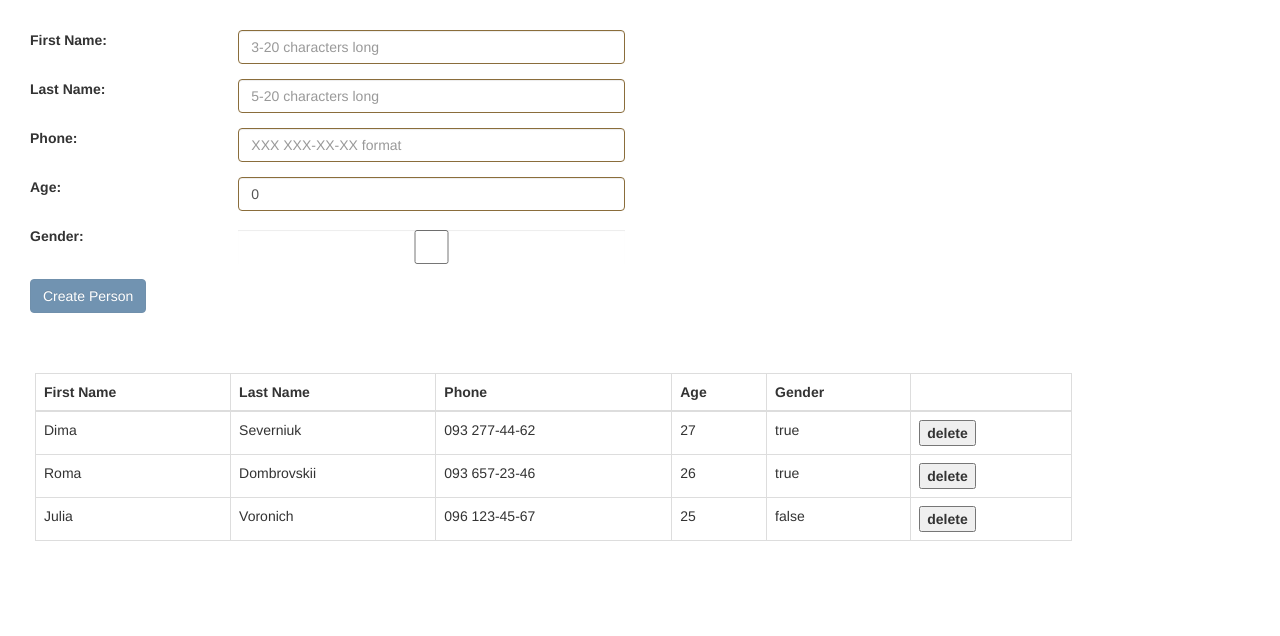
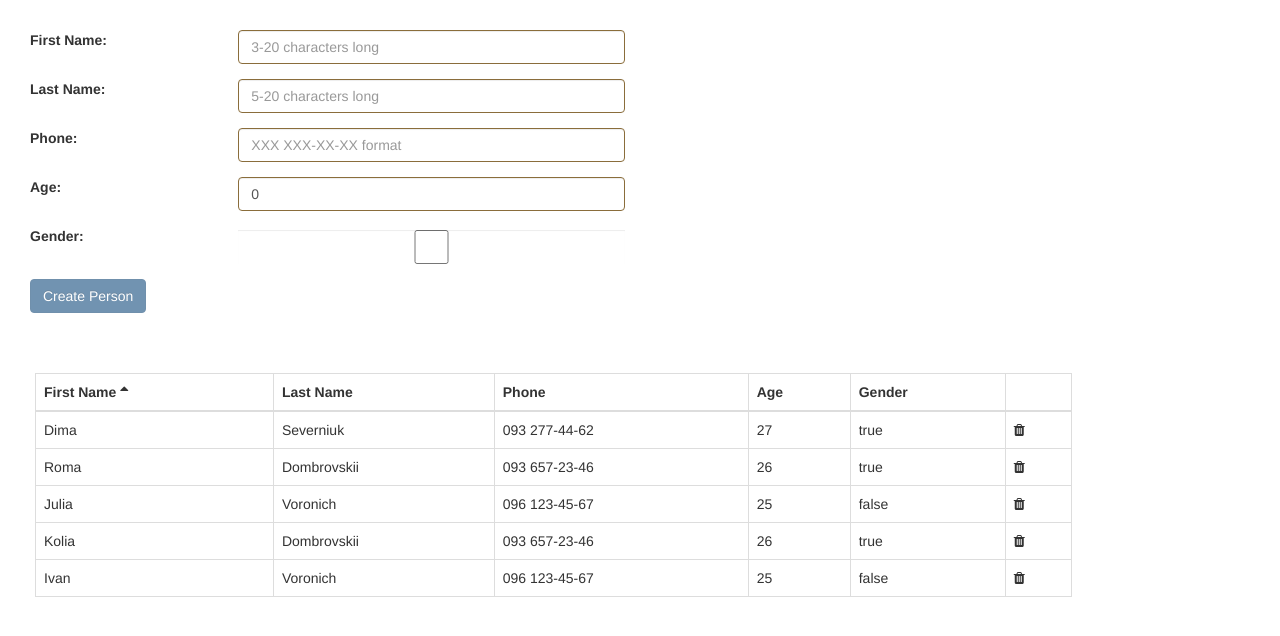
Before and after one commit to vallbs/form-table-sort, a React (Create React App) app: page / in a window 1280 px wide. Shown: the top 636 px of the page. Built offline with nearby package versions, Linux system fonts and the light colour scheme.

Commit message:
added initial sort functionality

```diff
--- a/package.json
+++ b/package.json
@@ -4,9 +4,11 @@
   "private": true,
   "dependencies": {
     "bootstrap": "^3.3.7",
+    "font-awesome": "^4.7.0",
     "react": "^16.4.2",
     "react-bootstrap": "^0.32.1",
     "react-dom": "^16.4.2",
+    "react-fontawesome": "^1.6.1",
     "react-scripts": "1.1.4"
   },
   "scripts": {
--- a/src/Table/Table.js
+++ b/src/Table/Table.js
@@ -6,19 +6,32 @@ class Table extends Component {
         console.log(contactId);
     }
 
+    handleSortData = (data, sortField) => {
+        console.log("data", data);
+
+        let sortedData = [...data];
+        sortedData.sort( (a, b) => {
+            return a.firstName.localeCompare(b.firstName);
+        });
+
+        //console.log("sortedData", sortedData);
+        this.setState({ contacts: sortedData });
+    }
+
     render() {
         let contacts = <p>loading</p>
         if(this.state.contacts) {
             contacts = this.state.contacts.map(contact => {
                 return (
-                    <tr key={ contact.phone }>
+                    <tr key={ contact.id }>
                         <td>{ contact.firstName }</td>
                         <td>{ contact.lastName }</td>
                         <td>{ contact.phone }</td>
                         <td>{ contact.age }</td>
                         <td>{ "" + contact.gender }</td>
                         <th >
-                            <button onClick={ contactId => this.handleDeleteContact(contact.id) }>delete</button>
+                            <i className="fa fa-trash"></i>
+                            {/* <button onClick={ contactId => this.handleDeleteContact(contact.id) }>delete</button> */}
                         </th>
                     </tr>
                 );
@@ -29,7 +42,7 @@ class Table extends Component {
                 <table className="table table-bordered table-hover table-sm table-responsive ">
                 <thead>
                     <tr>
-                        <th>First Name</th>
+                        <th onClick={ (data, sortField) => this.handleSortData(this.state.contacts, "firstName") }>First Name <i className="fa fa-sort-up"></i></th>
                         <th>Last Name</th>
                         <th>Phone</th>
                         <th>Age</th>
@@ -47,9 +60,11 @@ class Table extends Component {
 
     state = {
         contacts: [
-            {firstName: "Dima", lastName: "Severniuk", phone: "093 277-44-62", age: 27, gender: true, id: "1"},
-            {firstName: "Roma", lastName: "Dombrovskii", phone: "093 657-23-46", age: 26, gender: true, id: "2"},
-            {firstName: "Julia", lastName: "Voronich", phone: "096 123-45-67", age: 25, gender: false, id: "3"}
+            {firstName: "Dima", lastName: "Severniuk", phone: "093 277-44-62", age: 27, gender: true, id: "3"},
+            {firstName: "Roma", lastName: "Dombrovskii", phone: "093 657-23-46", age: 26, gender: true, id: "5"},
+            {firstName: "Julia", lastName: "Voronich", phone: "096 123-45-67", age: 25, gender: false, id: "1"},
+            {firstName: "Kolia", lastName: "Dombrovskii", phone: "093 657-23-46", age: 26, gender: true, id: "4"},
+            {firstName: "Ivan", lastName: "Voronich", phone: "096 123-45-67", age: 25, gender: false, id: "2"}
         ]
     }
 }
```
Also changed, not shown: src/index.js (+5 -2 lines), 1 other file (tests, documents, lock files or other folders).
